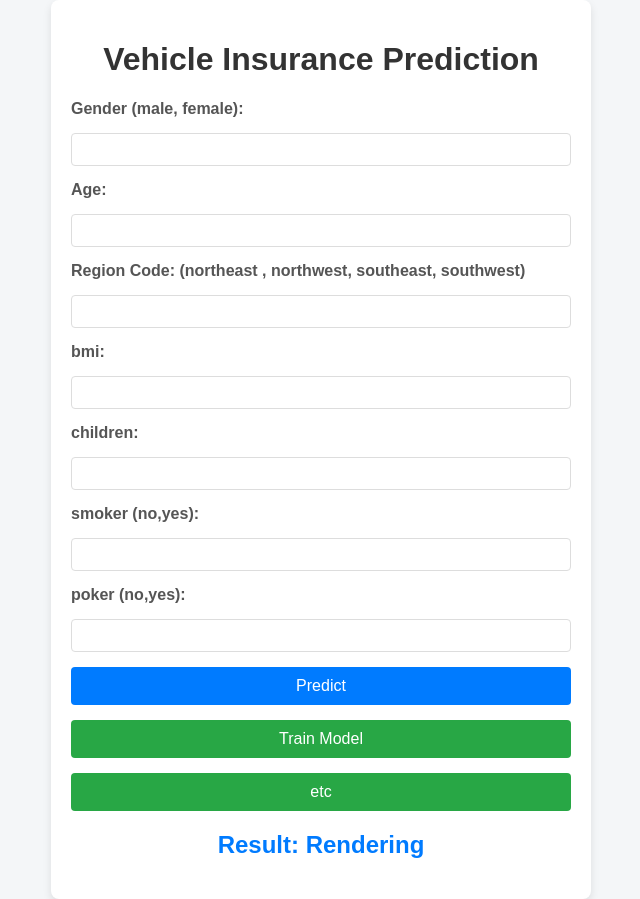
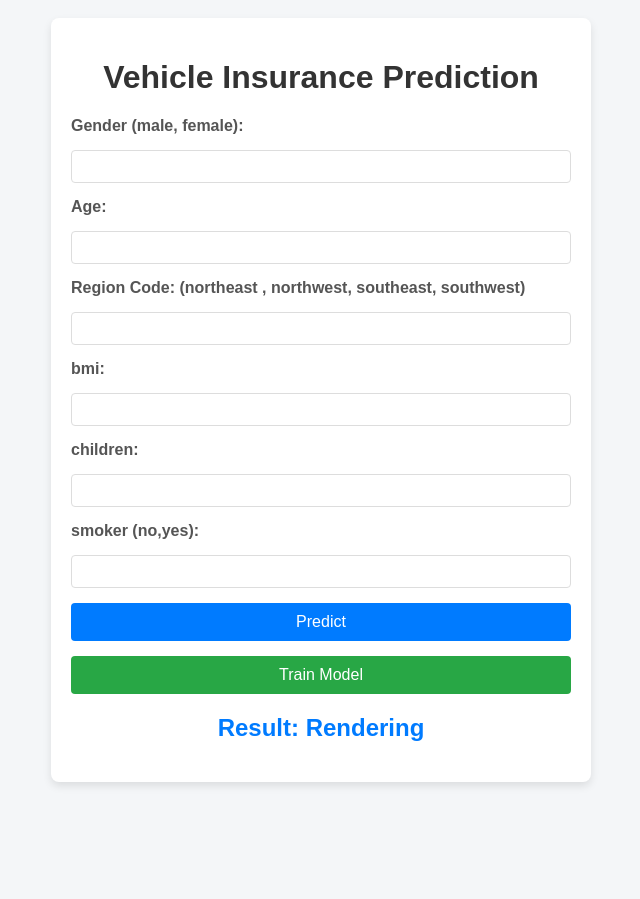
Before and after one commit to priyanshu-24-003/Receipt, a FastAPI app: page / in a window 1280 px wide. Shown: the whole page, without its empty margins (319-959 px from the left). After the commit the page ends 786 px from the top, so only its background shows below. Run offline with FastAPI, Linux system fonts and the light colour scheme; parts of the project's set-up code (start-up, migrations or seed data) failed here and were passed over.

Commit message:
CI/CD test-8

```diff
--- a/templates/insurancedata.html
+++ b/templates/insurancedata.html
@@ -31,20 +31,11 @@
             <input type="text" id="smoker" name="smoker" min="0" max="1" required>
 
 
-            <label for="poker">poker (no,yes):</label>
-            <input type="text" id="poker" name="poker" min="0" max="1" required>
-
-
             <button type="submit">Predict</button>
         </form>
 
         <form method="get" action="/train">
             <button type="submit" class="train-button">Train Model</button>
-        </form>
-
-
-        <form method="get" action="/tere">
-            <button type="submit" class="train-button">etc</button>
         </form>
 
 
```
